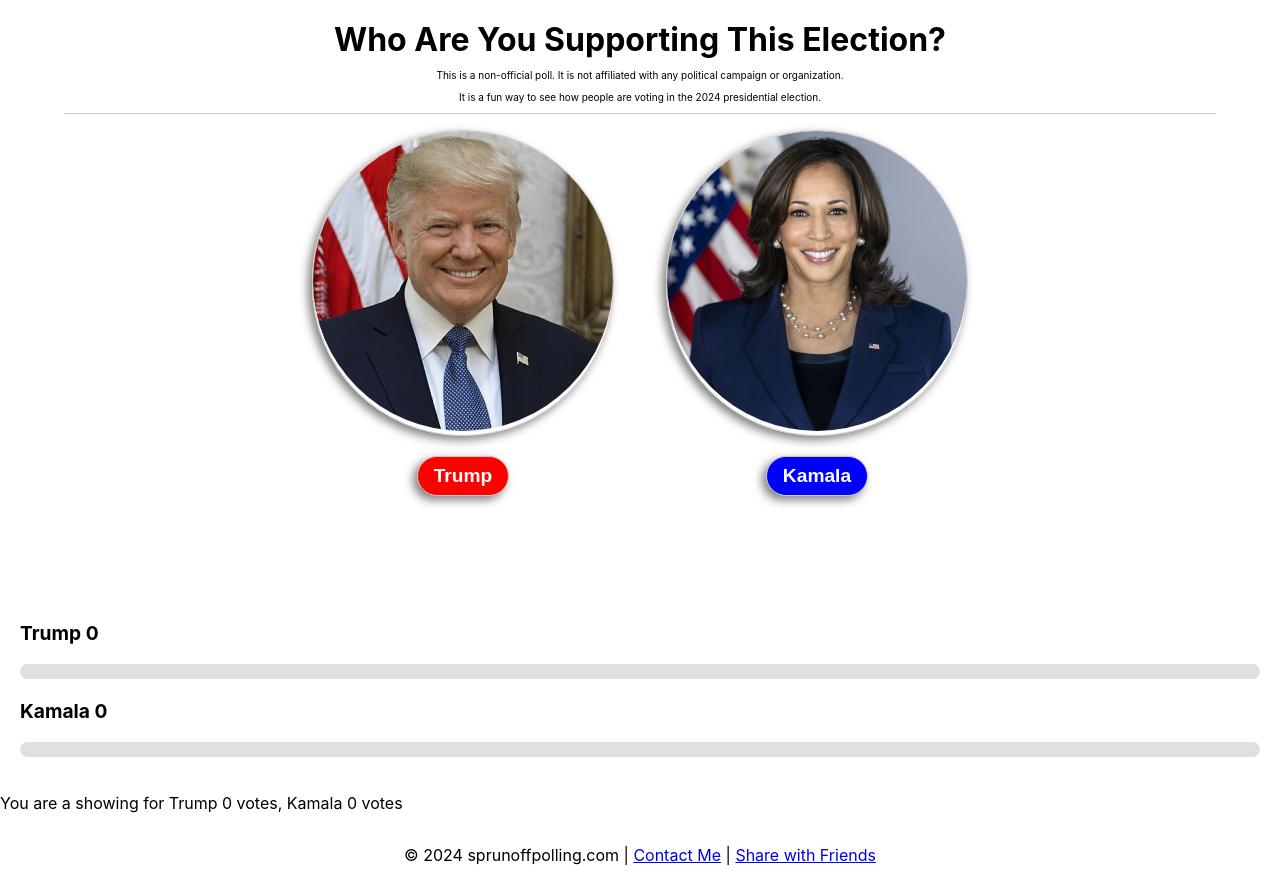
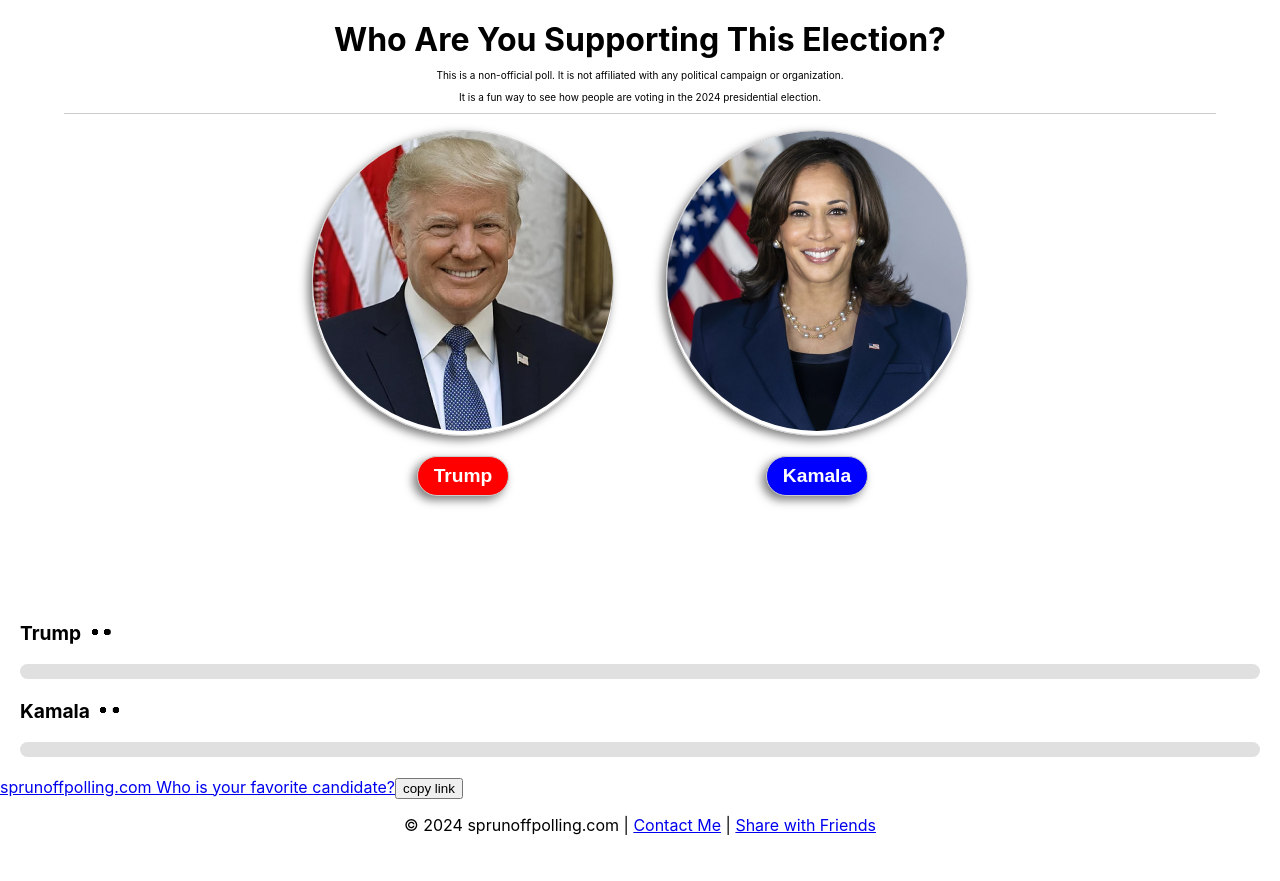
Before and after one commit to sromelus/election-poll, a React (Create React App) app: page / in a window 1280 px wide. After the commit the page ends 851 px from the top, so only its background shows below. Built offline with nearby package versions, Linux system fonts and the light colour scheme; no server answers.

Commit message:
added confetti library, thank you message after vote, and animations

```diff
--- a/package.json
+++ b/package.json
@@ -13,6 +13,7 @@
     "@types/react-modal": "^3.16.3",
     "@types/styled-components": "^5.1.34",
     "react": "^18.3.1",
+    "react-confetti": "^6.1.0",
     "react-dom": "^18.3.1",
     "react-modal": "^3.16.1",
     "react-scripts": "5.0.1",
--- a/src/App.tsx
+++ b/src/App.tsx
@@ -1,4 +1,4 @@
-import React from 'react';
+import Modal from 'react-modal';
 import Header from './components/Header';
 import VoteSelection from './components/voteSelectionContainer/VoteSelection';
 import { styled } from 'styled-components';
@@ -15,6 +15,8 @@ const StyledFooter = styled.footer`
   padding: 1rem;
 `;
 
+Modal.setAppElement('#root');
+
 function App() {
   return (
     <AppContainer>
--- a/src/components/voteSelectionContainer/VoteButton.tsx
+++ b/src/components/voteSelectionContainer/VoteButton.tsx
@@ -1,8 +1,6 @@
 import styled from 'styled-components';
 import { useState } from 'react';
 import Modal from 'react-modal';
-
-Modal.setAppElement('#root');
 
 const StyledButton = styled.button<{ color: string }>`
   background-color: ${({ color }) => color};
--- a/src/components/voteSelectionContainer/VoteSelection.tsx
+++ b/src/components/voteSelectionContainer/VoteSelection.tsx
@@ -4,6 +4,7 @@ import ProgressBar from './ProgressBar';
 import styled from 'styled-components';
 import trumpImage from '../../trump_img.png'
 import kamalaImage from '../../kamala_img.png'
+import Confetti from 'react-confetti';
 
 const CandidateCardContainer = styled.div`
   display: flex;
@@ -21,12 +22,71 @@ const ProgressBarContainer = styled.div`
   }
 `;
 
+const Loader = styled.span`
+    display: inline-block;
+    width: 40px;
+    height: 16px;
+    background:
+        radial-gradient(circle 3px at 3px center, #000 100%, transparent 0),
+        radial-gradient(circle 3px at 3px center, #000 100%, transparent 0);
+    background-size: 16px 16px;
+    background-repeat: no-repeat;
+    position: relative;
+    animation: ballX 1s linear infinite;
+
+    &:before {
+        content: "";
+        position: absolute;
+        width: 6px;
+        height: 6px;
+        border-radius: 50%;
+        background: #000;
+        inset: 0;
+        margin:auto;
+        animation: moveX 1s cubic-bezier(0.5,300,0.5,-300) infinite;
+    }
+
+    @keyframes ballX {
+        0%,25%,50%,75%, 100%  {background-position: 25% 0,75% 0}
+        40%     {background-position: 25% 0,85% 0}
+        90%     {background-position: 15% 0,75% 0}
+    }
+
+    @keyframes moveX {
+        100% {transform:translate(0.15px)}
+    }
+`;
+
+const ThankYouContainer = styled.div`
+    border: 1px solid #000;
+    padding: 20px;
+    border-radius: 10px;
+    position: absolute;
+    left: 50%;
+    top: 50%;
+    transform: translate(-50%, -50%);
+    text-align: center;
+    background-color: #fff;
+    font-weight: bold;
+    color: green;
+    animation: fadeOut 10s ease-in-out;
+    animation-fill-mode: forwards;
+
+    @keyframes fadeOut {
+        0% {opacity: 1}
+        90% {opacity: 1}
+        100% {opacity: 0}
+    }
+`;
+
 const VoteSelection = () => {
     const [trumpPollNumbers, setTrumpPollNumbers] = useState<number>(0);
     const [kamalaPollNumbers, setKamalaPollNumbers] = useState<number>(0);
     const [gender, setGender] = useState<string>('');
     const [ethnicity, setEthnicity] = useState<string>('');
     const [maxPercentage, setMaxPercentage] = useState<number>(100)
+    const [showThankYou, setShowThankYou] = useState<{show: boolean, candidate: string}>({show: false, candidate: ''})
+    const [shareLinkCopied, setShareLinkCopied] = useState<string>('copy link')
 
     useEffect(() => {
         getVotes()
@@ -67,16 +127,28 @@ const VoteSelection = () => {
         setTrumpPollNumbers(trumpPollNumbers + 1)
         updateMaxPercentageReached()
         postVote('trump')
-        setGender('')
-        setEthnicity('')
+        handleResetVotes('trump')
     }
 
     const handleKamalaVote = () => {
         setKamalaPollNumbers(kamalaPollNumbers + 1)
         updateMaxPercentageReached()
         postVote('kamala')
+        handleResetVotes('kamala')
+    }
+
+    const handleResetVotes = (candidate: string) => {
+        setShowThankYou({show: true, candidate: candidate})
         setGender('')
         setEthnicity('')
+        setTimeout(() => {
+            setShowThankYou({show: false, candidate: ''})
+        }, 10000)
+    }
+
+    const handleCopyShareLink = () => {
+        navigator.clipboard.writeText('https://sprunoffpolling.com/')
+        setShareLinkCopied('copied!')
     }
 
     return (
@@ -106,18 +178,34 @@ const VoteSelection = () => {
 
             <ProgressBarContainer>
                 <div>
-                    <p style={{fontSize: '1.2rem', fontWeight: 'bold'}}>Trump {trumpPollNumbers}</p>
+                    <p style={{fontSize: '1.2rem', fontWeight: 'bold'}}>
+                        Trump {trumpPollNumbers ? trumpPollNumbers : <Loader />}
+                    </p>
                     <ProgressBar color="red" percentage={trumpPollNumbers} maxPercentage={maxPercentage} />
                 </div>
                 <div>
-                    <p style={{fontSize: '1.2rem', fontWeight: 'bold'}}>Kamala {kamalaPollNumbers}</p>
+                    <p style={{fontSize: '1.2rem', fontWeight: 'bold'}}>
+                        Kamala {kamalaPollNumbers ? kamalaPollNumbers : <Loader />}
+                    </p>
                     <ProgressBar color="blue" percentage={kamalaPollNumbers} maxPercentage={maxPercentage} />
                 </div>
             </ProgressBarContainer>
 
+            {showThankYou.show && (
+                <>
+                    <ThankYouContainer>
+                        <p>You submitted 1 votes for {showThankYou.candidate}</p>
+                        <p>Thank you for showing support!</p>
+                    </ThankYouContainer>
+                    <Confetti />
+                </>
+            )}
+
             <div>
-                <p>You are a {ethnicity.toLowerCase()} {gender.toLowerCase()} showing for Trump {trumpPollNumbers} votes, Kamala {kamalaPollNumbers} votes</p>
+                <a href="/">sprunoffpolling.com Who is your favorite candidate?</a>
+                <button onClick={handleCopyShareLink}>{shareLinkCopied}</button>
             </div>
+
         </>
     );
 };
```
Also changed, not shown: 1 other file (tests, documents, lock files or other folders).
